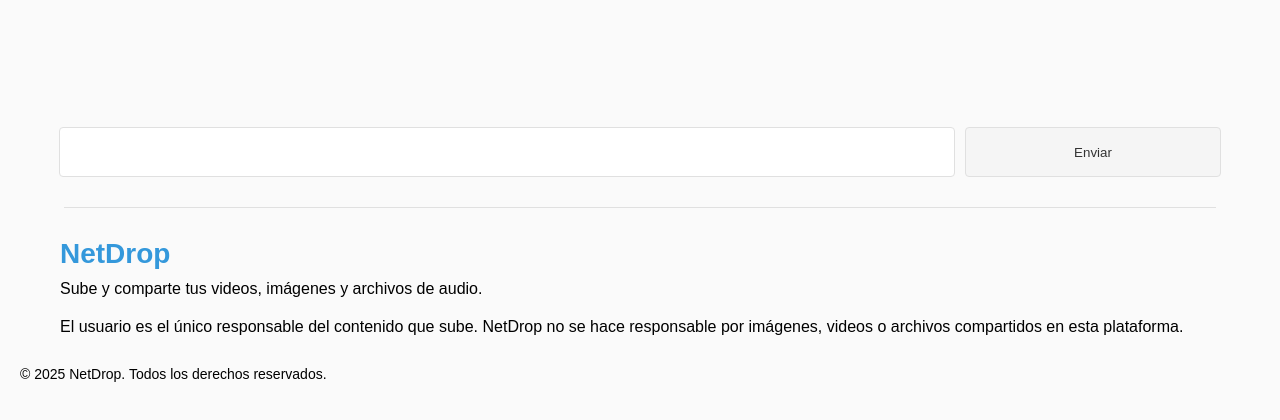
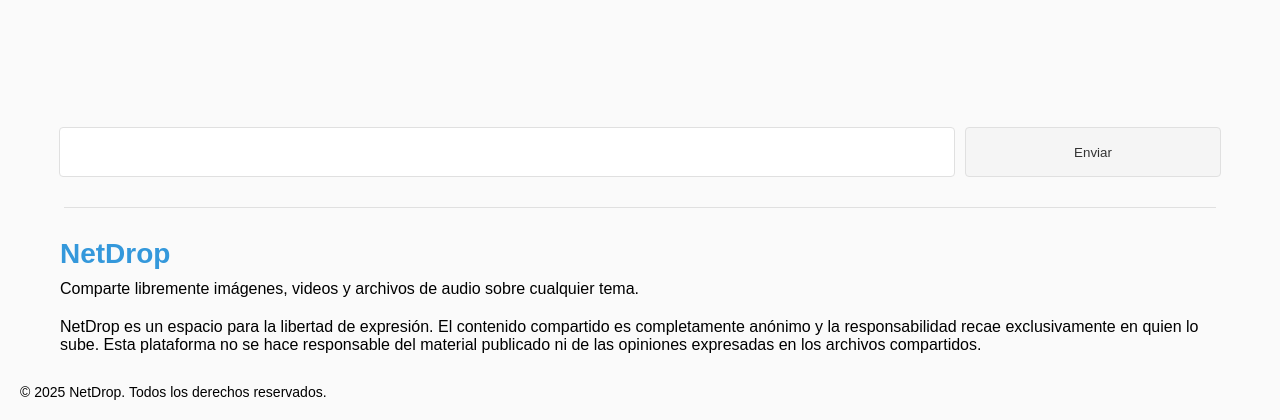
Before and after one commit to NioyJadelkaFp/NetDrop, a Flask app: page /chat in a window 1280 px wide. Shown: the part 595-1015 px from the top of the page. Before the commit the page ends 977 px from the top, so only its background shows below. Run offline with Flask 3, Linux system fonts and the light colour scheme.

Commit message:
Footer UPdate

```diff
--- a/templates/layout.html
+++ b/templates/layout.html
@@ -28,9 +28,12 @@
     <footer class="footer">
         <div class="footer-container">
           <div class="logo">NetDrop</div>
-          <div class="tagline">Sube y comparte tus videos, imágenes y archivos de audio.</div>
+          <div class="tagline">
+            Comparte libremente imágenes, videos y archivos de audio sobre cualquier tema.
+          </div>
           <p class="disclaimer">
-            El usuario es el único responsable del contenido que sube. NetDrop no se hace responsable por imágenes, videos o archivos compartidos en esta plataforma.
+            NetDrop es un espacio para la libertad de expresión. El contenido compartido es completamente anónimo y la responsabilidad recae exclusivamente en quien lo sube.
+            Esta plataforma no se hace responsable del material publicado ni de las opiniones expresadas en los archivos compartidos.
           </p>
         </div>
 
```
